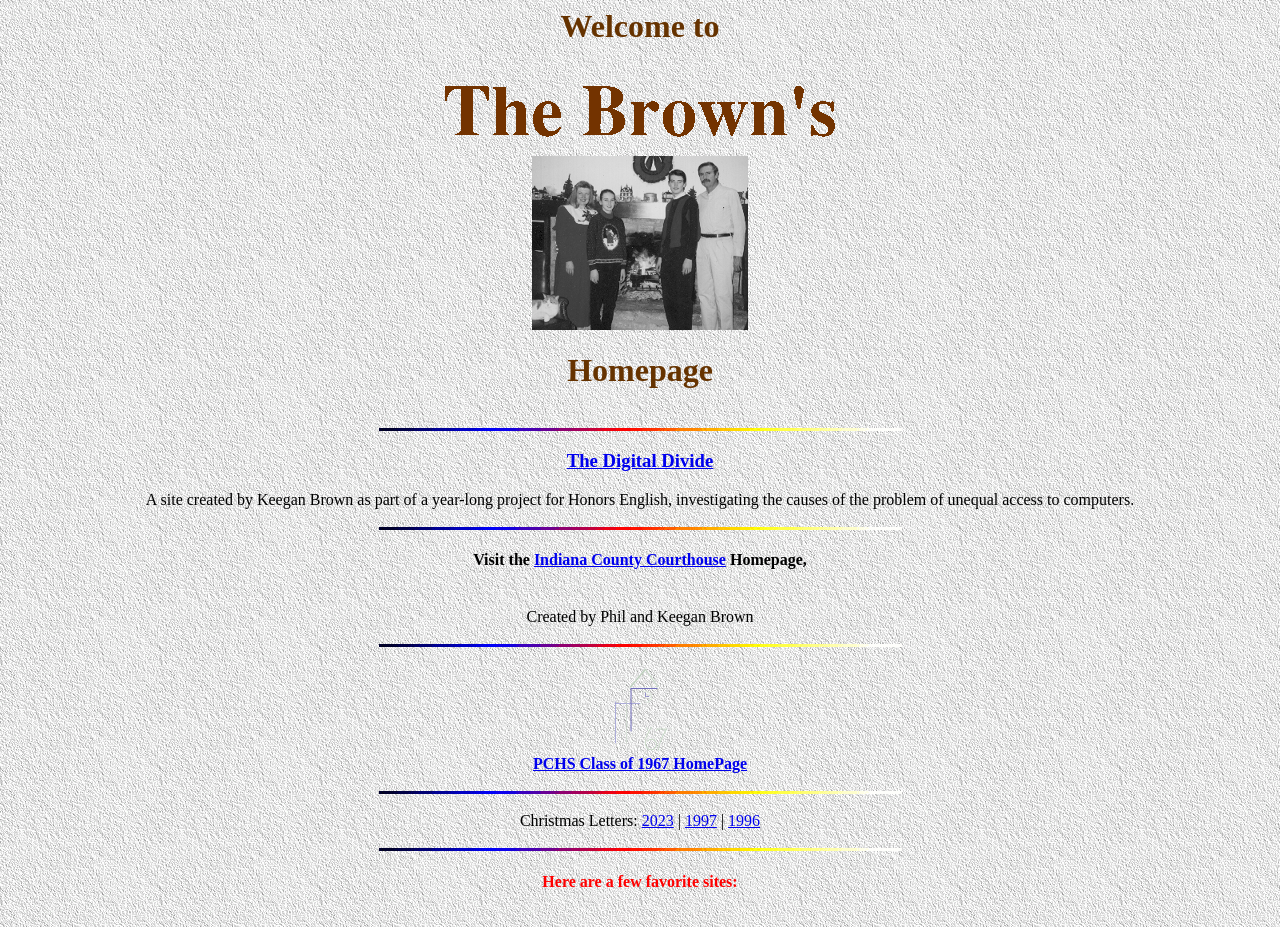
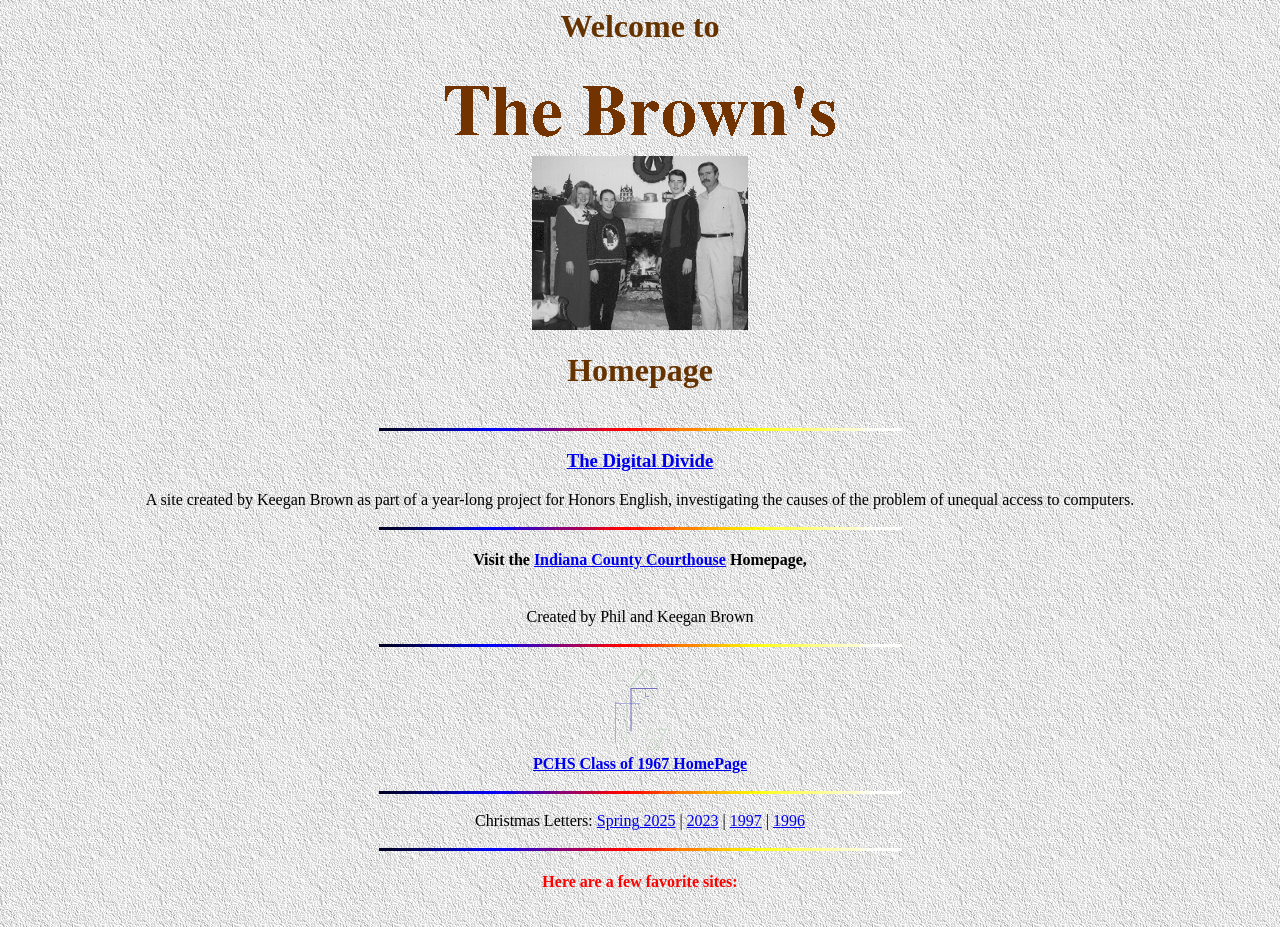
Before and after one commit to kilobravoalpha/iquest, a plain HTML site: page index.html in a window 1280 px wide. Shown: the top 927 px of the page. Drawn offline with Linux system fonts and the light colour scheme.

Commit message:
Add Spring 2025 letter

```diff
--- a/index.html
+++ b/index.html
@@ -28,7 +28,7 @@ Created by Phil and Keegan Brown<BR>&nbsp;<BR>
 <B><A HREF="PCHS67/index.html">PCHS
 Class of 1967 HomePage</A></B><BR>&nbsp;<BR>
 <IMG SRC="bar.gif" HEIGHT=3 WIDTH=523><BR>&nbsp;<BR>
-Christmas Letters: <A HREF="2023.pdf">2023</A> | <A HREF="letter97.html">1997</A> | <A HREF="letter96.html">1996</A><BR>&nbsp;<BR>
+Christmas Letters: <A HREF="letter_spring_2025.pdf">Spring 2025</A> | <A HREF="2023.pdf">2023</A> | <A HREF="letter97.html">1997</A> | <A HREF="letter96.html">1996</A><BR>&nbsp;<BR>
 <IMG SRC="bar.gif" HEIGHT=3 WIDTH=523><BR>
 <H4><FONT COLOR="#FF0000">Here are a few favorite sites:</FONT></H4><BR>
 <A HREF="http://lycos-tmp1.psc.edu/lycos-form.html?"><IMG SRC="lycos.gif" HEIGHT=33 WIDTH=72></A>&nbsp;<A HREF="http://www.nba.com/pacers/index.html"><IMG SRC="bball.gif" HEIGHT=49 WIDTH=50></A>&nbsp;<A HREF="http://www.starnews.com/index.html"><IMG SRC="news.gif" HEIGHT=23 WIDTH=100></A><BR>
```
Also changed, not shown: 1 other file.
